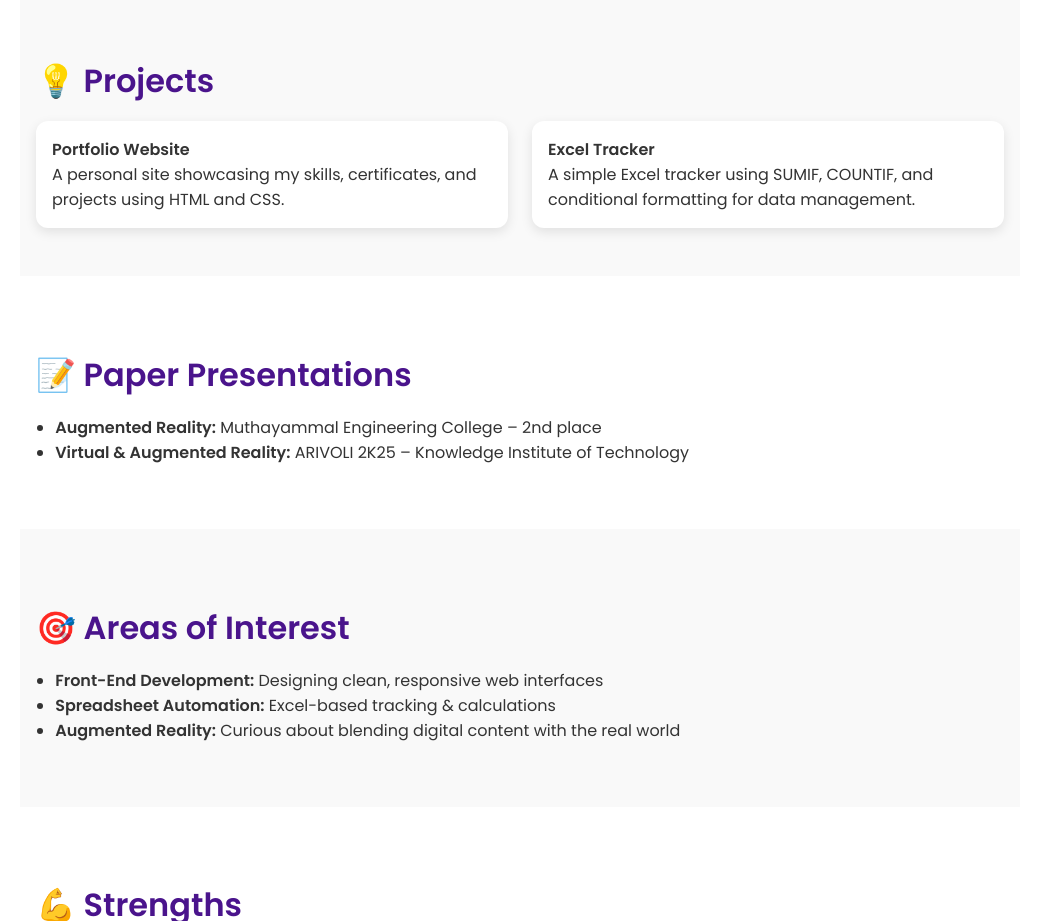
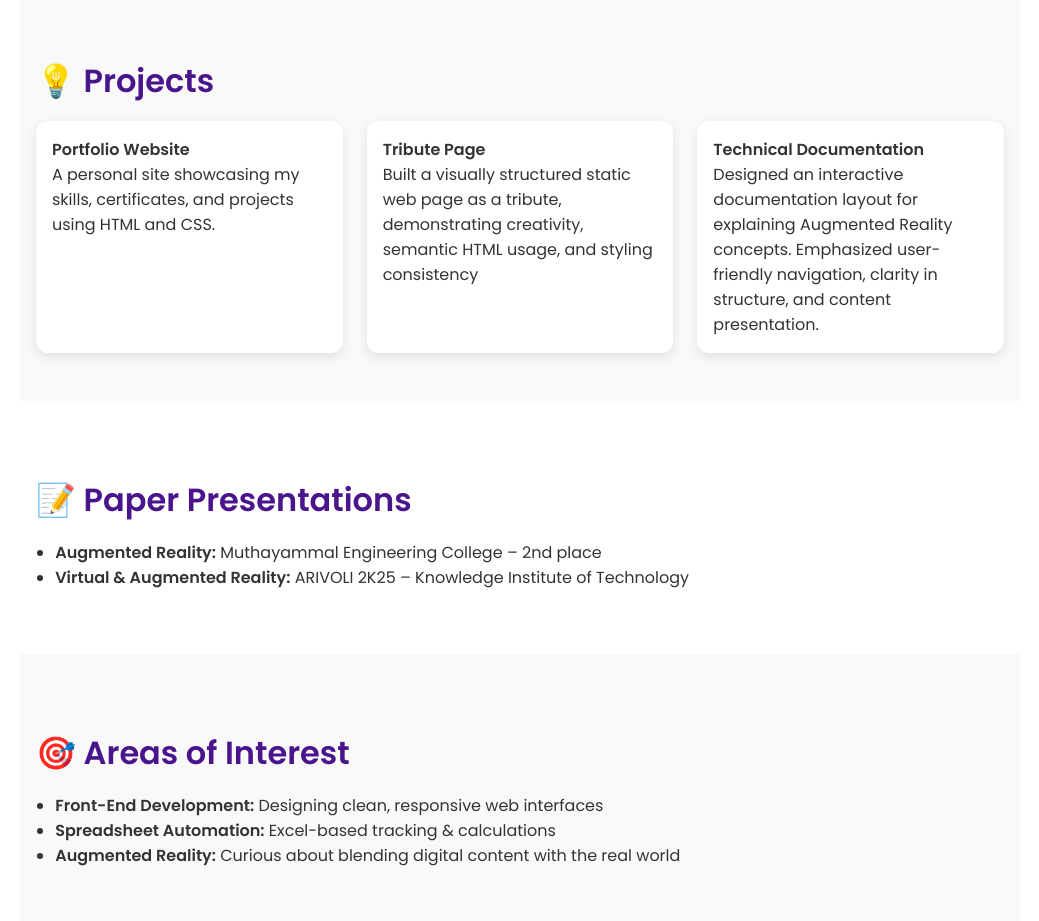
Before and after one commit to dharshini135/dharshini135.github.io, a plain HTML site: page index.html in a window 1280 px wide. Shown: the part 1600-2521 px from the top of the page, without its empty margins (120-1159 px from the left). Drawn offline with Linux system fonts and the light colour scheme.

Commit message:
Update index.html

```diff
--- a/index.html
+++ b/index.html
@@ -171,9 +171,12 @@
         A personal site showcasing my skills, certificates, and projects using HTML and CSS.
       </div>
       <div class="card">
-        <strong>Excel Tracker</strong><br />
-        A simple Excel tracker using SUMIF, COUNTIF, and conditional formatting for data management.
+        <strong>Tribute Page</strong><br />
+       Built a visually structured static web page as a tribute, demonstrating creativity, semantic HTML usage, and styling consistency
       </div>
+      <div class="card">
+        <strong>Technical Documentation</strong><br>
+        Designed an interactive documentation layout for explaining Augmented Reality concepts. Emphasized user-friendly navigation, clarity in structure, and content presentation.
     </div>
   </section>
 
```
